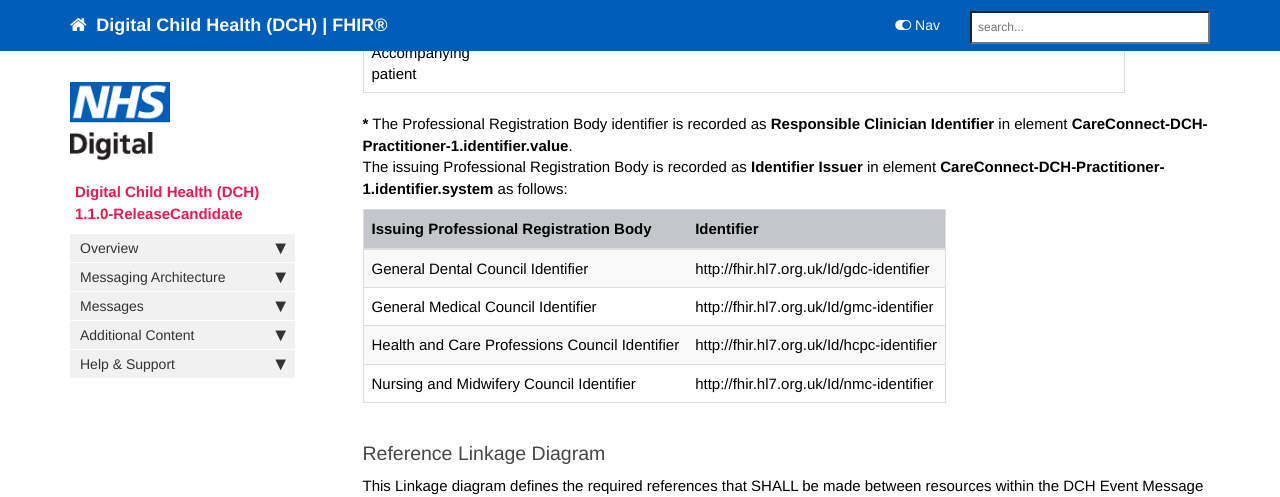
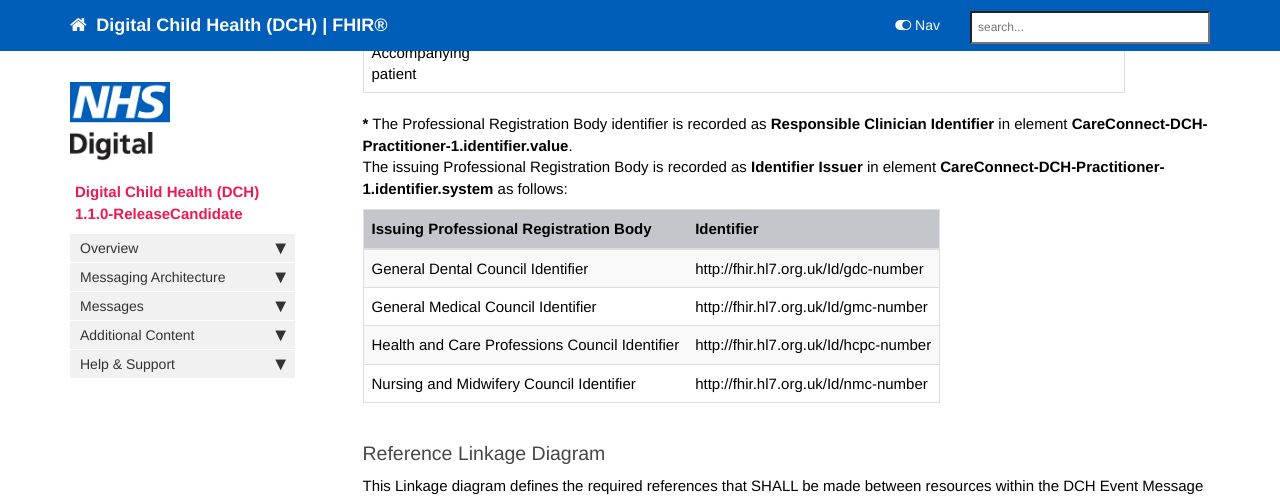
Before and after one commit to nhsconnect/Digital-Child-Health-STU3, a Jekyll site: the page built from pages/explore/explore_admission_details.md, in a window 1280 px wide and 900 px high, scrolled down 1270 px. Shown: the top 497 px of the window. Built offline with Jekyll 4.4.1, drawn with Linux system fonts in a browser that asks for light colours; nearby versions of some CDN libraries; comment, search, counter and statistics services are not loaded; part of the change alters nothing that is shown.

Commit message:
Updates to Admission  Details IG page

```diff
--- a/pages/explore/explore_admission_details.md
+++ b/pages/explore/explore_admission_details.md
@@ -45,10 +45,10 @@ The issuing Professional Registration Body is recorded as **Identifier Issuer**
 
 | Issuing Professional Registration Body         | Identifier                                |
 |------------------------------------------------|-------------------------------------------|
-| General Dental Council Identifier              | http://fhir.hl7.org.uk/Id/gdc-identifier  |
-| General Medical Council Identifier             | http://fhir.hl7.org.uk/Id/gmc-identifier  |
-| Health and Care Professions Council Identifier | http://fhir.hl7.org.uk/Id/hcpc-identifier |
-| Nursing and Midwifery Council Identifier       | http://fhir.hl7.org.uk/Id/nmc-identifier  |
+| General Dental Council Identifier              | http://fhir.hl7.org.uk/Id/gdc-number  |
+| General Medical Council Identifier             | http://fhir.hl7.org.uk/Id/gmc-number  |
+| Health and Care Professions Council Identifier | http://fhir.hl7.org.uk/Id/hcpc-number |
+| Nursing and Midwifery Council Identifier       | http://fhir.hl7.org.uk/Id/nmc-number  |
 
 ### Reference Linkage Diagram ###
 
@@ -58,6 +58,6 @@ This Linkage diagram defines the required references that SHALL be made between
 
 ### Examples ###
 
-<script src="https://gist.github.com/IOPS-DEV/"></script>
+<script src="https://gist.github.com/IOPS-DEV/42c721afa33d5a7ab6bbd0b5a38f2bef.js"></script>
 
-<script src="https://gist.github.com/IOPS-DEV/"></script>
+<script src="https://gist.github.com/IOPS-DEV/756242938fe0f28526ebe6f1a4dbb7c6.js"></script>
```
